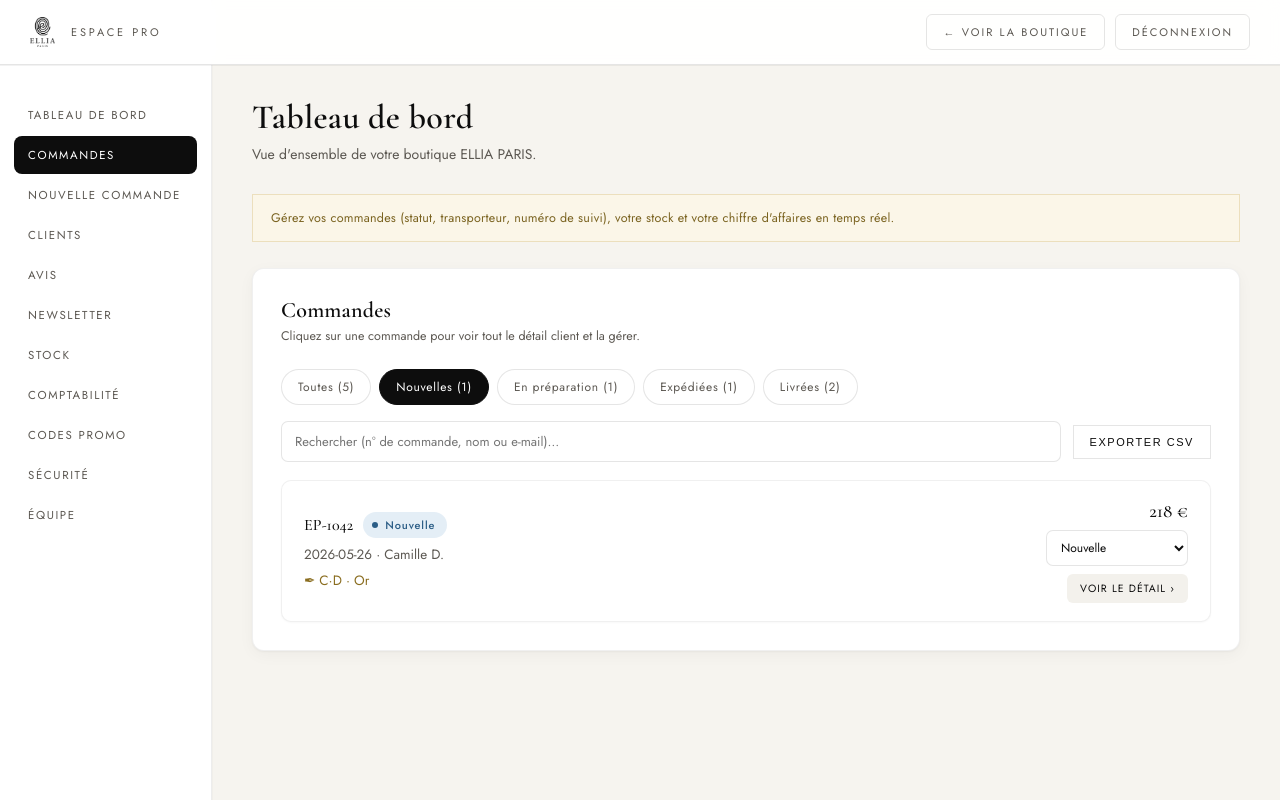
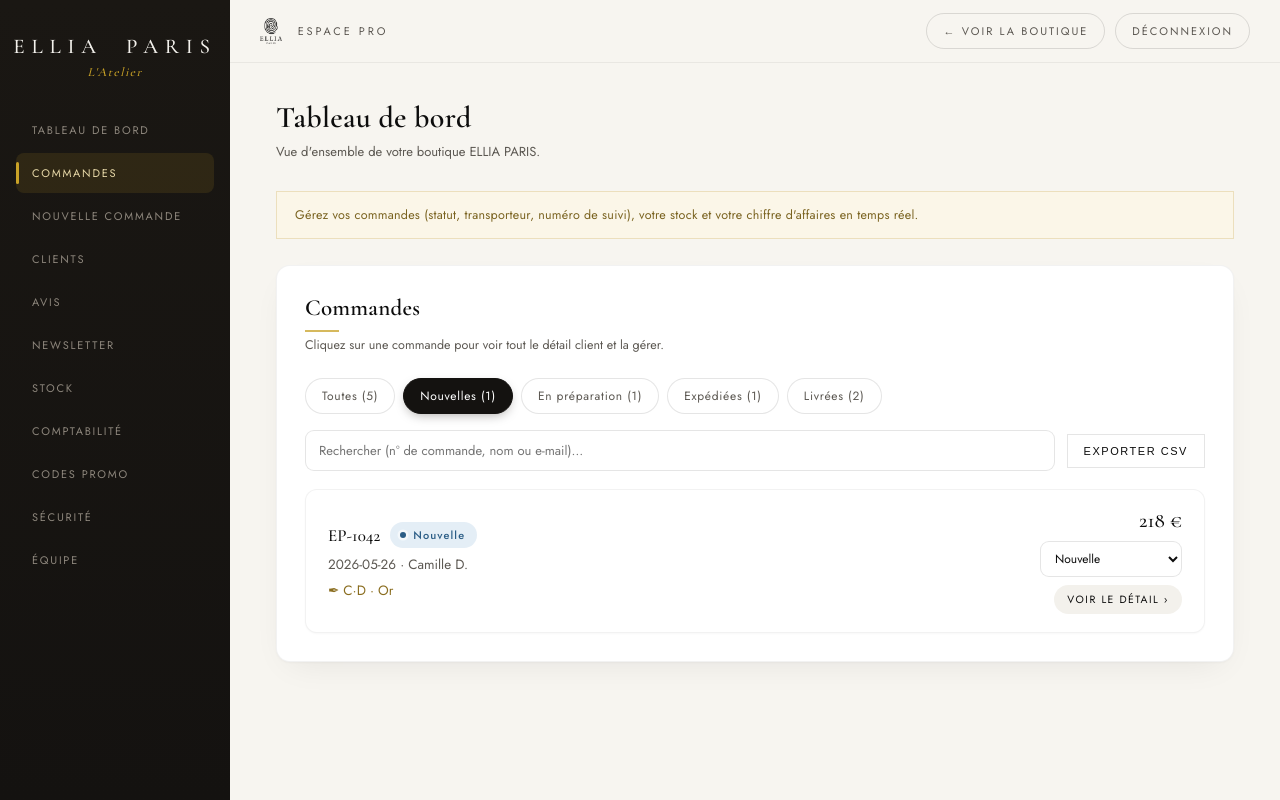
Before and after one commit to Sosalancien26/Ellia-PAris, a website: page admin.html in a window 1280 px wide. Both pictures are taken after a click on the element 746 px from the left and 301 px from the top of the page. Drawn offline with nearby package versions, Linux system fonts and the light colour scheme; no server answers.

Commit message:
design: admin V3 L'Atelier - sidebar noire, or champagne, signature maison de luxe

```diff
--- a/admin.html
+++ b/admin.html
@@ -149,62 +149,104 @@
   .nc-tag{display:inline-block;background:var(--noir);color:#fff;font-size:10px;letter-spacing:.16em;text-transform:uppercase;padding:4px 9px;margin-left:8px;vertical-align:middle}
   @media (max-width:720px){.nc-grid,.nc-grid.three{grid-template-columns:1fr}.nc-recap{flex-direction:column;align-items:flex-start}}
 
-  /* ═══════════ DESIGN V2 — dashboard pro (couche par-dessus l'existant) ═══════════ */
-  /* Fond + textures */
-  body{background:#f6f4ef}
-  /* Header raffiné */
-  .admin-top{padding:14px 30px;backdrop-filter:blur(10px);background:rgba(255,255,255,.92);box-shadow:0 1px 0 rgba(0,0,0,.05)}
-  .admin-top img{height:30px}
-  .admin-top .back{border-radius:6px;transition:.25s}
-  /* Cartes : douceur + profondeur subtile */
-  .card{border-radius:12px;border-color:rgba(0,0,0,.06);box-shadow:0 1px 2px rgba(20,16,10,.04),0 4px 16px rgba(20,16,10,.04);transition:box-shadow .25s}
-  .card:hover{box-shadow:0 1px 2px rgba(20,16,10,.05),0 8px 28px rgba(20,16,10,.07)}
-  .card h3{letter-spacing:.01em}
-  /* KPI : chiffres majestueux */
-  .kpi{border-radius:12px;border-color:rgba(0,0,0,.06);box-shadow:0 1px 2px rgba(20,16,10,.04);position:relative;overflow:hidden;transition:transform .2s,box-shadow .25s}
-  .kpi:hover{transform:translateY(-2px);box-shadow:0 6px 20px rgba(20,16,10,.08)}
-  .kpi::after{content:"";position:absolute;left:24px;bottom:16px;width:28px;height:2px;background:var(--noir);opacity:.85}
-  .kpi .v{font-size:42px;letter-spacing:-.01em}
-  /* Badges : pastilles avec point de statut */
-  .badge{border-radius:20px;padding:5px 12px 5px 22px;position:relative;font-weight:500}
-  .badge::before{content:"";position:absolute;left:9px;top:50%;transform:translateY(-50%);width:6px;height:6px;border-radius:50%;background:currentColor}
-  /* Lignes de commandes : cartes cliquables */
-  .ord-row{border-radius:10px;border-color:rgba(0,0,0,.06);box-shadow:0 1px 2px rgba(20,16,10,.03)}
-  .ord-row:hover{transform:translateY(-1px);box-shadow:0 6px 18px rgba(20,16,10,.08);border-color:rgba(0,0,0,.14)}
-  .orow-go{border-radius:6px;transition:.2s}
-  .ord-row:hover .orow-go{background:var(--noir);color:#fff}
-  /* Filtres pills */
-  .of{transition:.2s;border-radius:20px}
-  .of:hover{border-color:var(--noir);color:var(--noir)}
-  /* Tableaux : respiration + hover */
-  td{font-size:13.5px}
-  tbody tr{transition:background .15s}
-  tbody tr:hover{background:#faf8f4}
-  /* Boutons primaires */
-  .ord-save,.stock-action.add{border-radius:8px;transition:.2s;letter-spacing:.16em}
-  .ord-save:hover{opacity:.85;transform:translateY(-1px)}
-  select.statut,.om-actions select,.om-actions input{border-radius:7px}
-  input,select,textarea{border-radius:7px !important}
-  /* Modale : plus aérée */
-  #ordModalBox{border-radius:14px !important;box-shadow:0 40px 100px rgba(0,0,0,.35) !important}
-  /* Onglets horizontaux (mobile/tablette) : scroll fluide */
-  .tabs{overflow-x:auto;-webkit-overflow-scrolling:touch;scrollbar-width:none}
-  .tabs::-webkit-scrollbar{display:none}
-  .tab{white-space:nowrap;border-radius:8px 8px 0 0;transition:.2s}
-  .tab:hover{color:var(--noir);background:rgba(255,255,255,.7)}
+  /* ═══════════ DESIGN V3 — L'ATELIER : dashboard maison de luxe ═══════════ */
+  :root{--or:#c9a227;--or-soft:#e8d9a8;--noir-prof:#141210;--noir-side:#1a1713;--ivoire-p:#f7f5f0}
 
-  /* ── SIDEBAR desktop : le vrai look dashboard ── */
+  /* ── SIDEBAR NOIRE signature (desktop) ── */
   @media (min-width:1150px){
-    .tabs{position:fixed;left:0;top:0;bottom:0;width:212px;flex-direction:column;flex-wrap:nowrap !important;
-      background:#fff;border-right:1px solid rgba(0,0,0,.07);border-bottom:none;margin:0;
-      padding:96px 14px 20px;gap:2px;z-index:5;overflow-y:auto;overflow-x:hidden;box-shadow:1px 0 0 rgba(0,0,0,.02)}
-    .tab{text-align:left;padding:11px 14px;border:none;border-radius:8px;margin:0;font-size:11.5px;letter-spacing:.14em;color:var(--gris)}
-    .tab:hover{background:#f4f1ea;color:var(--noir)}
-    .tab.active{background:var(--noir);color:#fff;border:none}
-    .shell{margin-left:212px;max-width:none;padding:32px 40px 80px}
-    .admin-top{z-index:20}
+    .tabs{position:fixed;left:0;top:0;bottom:0;width:230px;flex-direction:column;flex-wrap:nowrap !important;
+      background:linear-gradient(180deg,#1a1713 0%,#141210 100%);border-right:none;border-bottom:none;margin:0;
+      padding:110px 16px 24px;gap:3px;z-index:30;overflow-y:auto;overflow-x:hidden}
+    /* Wordmark ELLIA en haut de la sidebar */
+    .tabs::before{content:"ELLIA\a0\a0PARIS";position:absolute;top:34px;left:0;right:0;text-align:center;
+      font-family:var(--serif);font-size:21px;letter-spacing:.32em;color:#f3f1ec;font-weight:500}
+    .tabs::after{content:"L'Atelier";position:absolute;top:64px;left:0;right:0;text-align:center;
+      font-family:var(--serif);font-style:italic;font-size:12.5px;letter-spacing:.12em;color:var(--or)}
+    .tab{text-align:left;padding:12px 16px;border:none;border-radius:8px;margin:0;font-size:11px;
+      letter-spacing:.16em;color:#8d867c;position:relative;transition:.25s}
+    .tab:hover{background:rgba(255,255,255,.05);color:#e8e4dc}
+    .tab.active{background:rgba(201,162,39,.12);color:var(--or-soft);border:none}
+    .tab.active::before{content:"";position:absolute;left:0;top:9px;bottom:9px;width:2.5px;background:var(--or);border-radius:2px}
+    .shell{margin-left:230px;max-width:none;padding:36px 46px 90px}
+    .admin-top{margin-left:230px;z-index:20}
     .kpis{grid-template-columns:repeat(4,minmax(0,1fr))}
   }
+
+  /* ── Fond papier + header épuré ── */
+  body{background:var(--ivoire-p)}
+  .admin-top{padding:13px 30px;background:rgba(247,245,240,.85);backdrop-filter:blur(12px);border-bottom:1px solid rgba(0,0,0,.06);box-shadow:none}
+  .admin-top img{height:26px;opacity:.9}
+  .admin-top .back{border-radius:20px;border-color:rgba(0,0,0,.12);transition:.25s}
+  .admin-top .back:hover{background:var(--noir-prof);border-color:var(--noir-prof)}
+  .page-title{font-size:30px}
+  .page-sub{font-size:13px}
+
+  /* ── KPI : pièces d'orfèvrerie ── */
+  .kpi{border-radius:14px;border:1px solid rgba(0,0,0,.05);background:#fff;
+    box-shadow:0 1px 2px rgba(20,16,10,.03),0 10px 30px -12px rgba(20,16,10,.08);
+    position:relative;overflow:hidden;padding:26px 26px 30px;transition:transform .25s cubic-bezier(.22,.61,.36,1),box-shadow .3s}
+  .kpi:hover{transform:translateY(-3px);box-shadow:0 2px 4px rgba(20,16,10,.04),0 18px 40px -12px rgba(20,16,10,.14)}
+  .kpi::before{content:"";position:absolute;top:0;left:0;right:0;height:2.5px;background:linear-gradient(90deg,var(--or) 0%,var(--or-soft) 60%,transparent 100%);opacity:0;transition:.3s}
+  .kpi:hover::before{opacity:1}
+  .kpi::after{content:"";position:absolute;left:26px;bottom:18px;width:26px;height:2px;background:var(--or);opacity:.8}
+  .kpi .l{font-size:10px;letter-spacing:.24em;color:#a49c8e}
+  .kpi .v{font-size:44px;letter-spacing:-.015em}
+
+  /* ── Cartes éditoriales ── */
+  .card{border-radius:14px;border:1px solid rgba(0,0,0,.05);
+    box-shadow:0 1px 2px rgba(20,16,10,.03),0 12px 34px -14px rgba(20,16,10,.09);transition:box-shadow .3s}
+  .card:hover{box-shadow:0 2px 4px rgba(20,16,10,.04),0 18px 44px -14px rgba(20,16,10,.13)}
+  .card h3{font-size:23px}
+  .card h3::after{content:"";display:block;width:34px;height:2px;background:var(--or);margin-top:8px;opacity:.75}
+
+  /* ── Badges : sceaux de statut ── */
+  .badge{border-radius:20px;padding:5px 12px 5px 23px;position:relative;font-weight:500;letter-spacing:.1em}
+  .badge::before{content:"";position:absolute;left:10px;top:50%;transform:translateY(-50%);width:6px;height:6px;border-radius:50%;background:currentColor;box-shadow:0 0 0 2.5px rgba(255,255,255,.6)}
+
+  /* ── Commandes : dossiers précieux ── */
+  .ord-row{border-radius:12px;border:1px solid rgba(0,0,0,.05);box-shadow:0 1px 2px rgba(20,16,10,.03);
+    transition:transform .2s,box-shadow .25s,border-color .25s}
+  .ord-row:hover{transform:translateY(-2px);box-shadow:0 10px 28px -8px rgba(20,16,10,.14);border-color:rgba(201,162,39,.45)}
+  .oid{font-size:17px}
+  .orow-total{font-size:21px}
+  .orow-go{border-radius:20px;transition:.25s;letter-spacing:.14em}
+  .ord-row:hover .orow-go{background:var(--noir-prof);color:var(--or-soft)}
+  .ord-row.ord-waiting{border-style:solid;border-color:rgba(211,142,61,.4);background:linear-gradient(135deg,#fffbf5,#fff)}
+
+  /* ── Filtres : plumes ── */
+  .of{border-radius:20px;transition:.22s;border-color:rgba(0,0,0,.1)}
+  .of:hover{border-color:var(--noir-prof);color:var(--noir-prof);transform:translateY(-1px)}
+  .of.active{background:var(--noir-prof);border-color:var(--noir-prof);box-shadow:0 4px 12px -4px rgba(20,16,10,.4)}
+
+  /* ── Tableaux : registre de maison ── */
+  th{font-size:10px;letter-spacing:.22em;color:#a49c8e;padding-bottom:12px}
+  td{font-size:13.5px;padding:15px 14px}
+  tbody tr{transition:background .18s}
+  tbody tr:hover{background:#faf7f0}
+
+  /* ── Boutons : gravure noire, reflet or ── */
+  .ord-save,.stock-action.add{border-radius:24px;transition:.25s;letter-spacing:.18em;padding:12px 24px;position:relative;overflow:hidden}
+  .ord-save:hover{background:#2a251e;color:var(--or-soft);transform:translateY(-1px);box-shadow:0 8px 20px -6px rgba(20,16,10,.4)}
+  select.statut,.om-actions select,.om-actions input{border-radius:9px;transition:border-color .2s}
+  input,select,textarea{border-radius:9px !important}
+  input:focus,select:focus,textarea:focus{border-color:var(--or) !important;outline:none;box-shadow:0 0 0 3px rgba(201,162,39,.12)}
+
+  /* ── Modale : écrin ── */
+  #ordModalBox{border-radius:18px !important;box-shadow:0 50px 120px rgba(10,8,5,.45) !important;border-top:3px solid var(--or) !important}
+  #ordModal{backdrop-filter:blur(4px)}
+
+  /* ── Alerte dashboard dorée ── */
+  #dashAlertBox{border-radius:12px !important;border-left-color:var(--or) !important;background:linear-gradient(135deg,#fdf8ea,#fffdf8) !important;box-shadow:0 6px 18px -8px rgba(201,162,39,.35)}
+
+  /* ── Onglets horizontaux (mobile) : rail fluide ── */
+  @media (max-width:1149px){
+    .tabs{overflow-x:auto;-webkit-overflow-scrolling:touch;scrollbar-width:none;flex-wrap:nowrap !important;gap:6px;padding-bottom:2px}
+    .tabs::-webkit-scrollbar{display:none}
+    .tab{white-space:nowrap;border-radius:20px;border:1px solid rgba(0,0,0,.1);margin-bottom:6px;padding:10px 18px}
+    .tab.active{background:var(--noir-prof);color:var(--or-soft);border-color:var(--noir-prof)}
+  }
+
+
 </style>
 <meta name="description" content="Espace administrateur ELLIA PARIS." />
 <meta name="robots" content="noindex,nofollow" />
```
